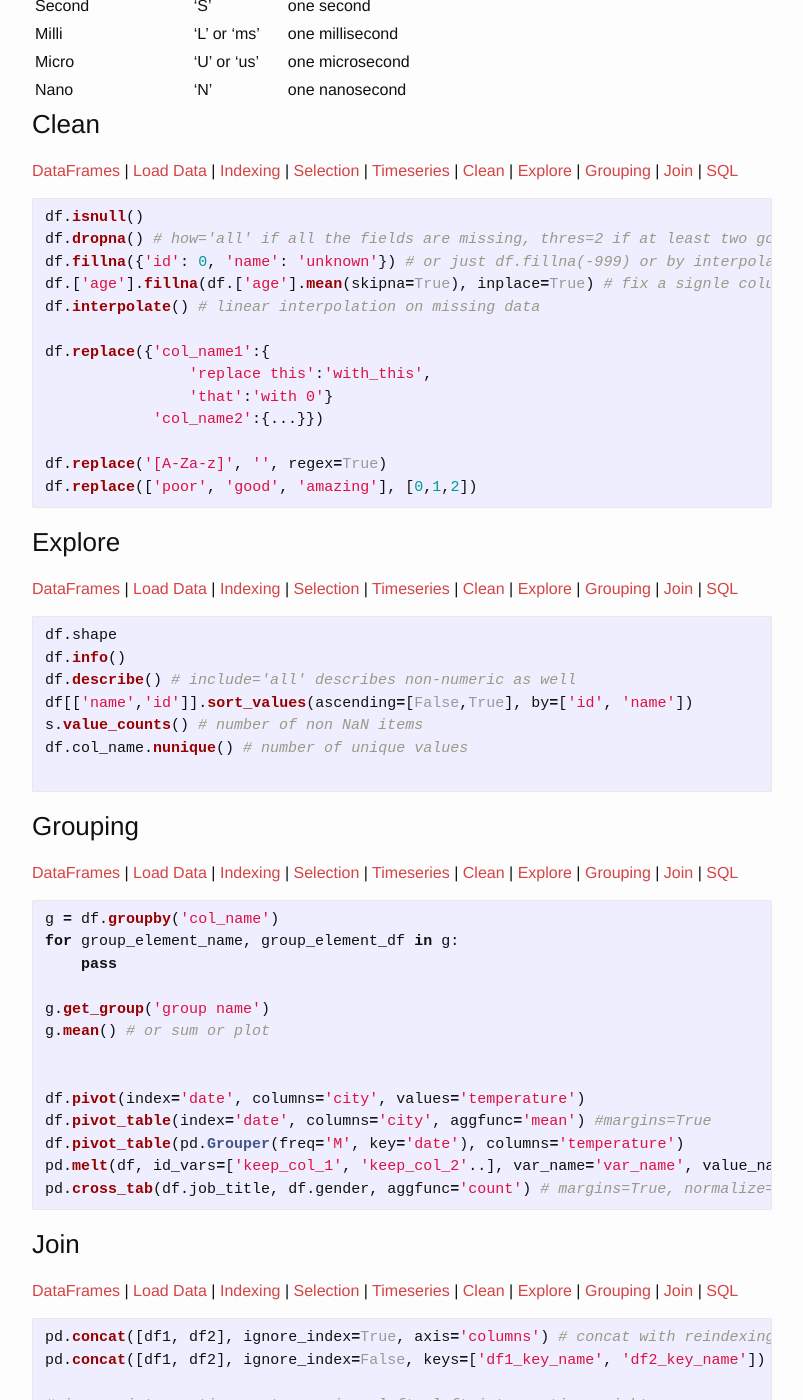
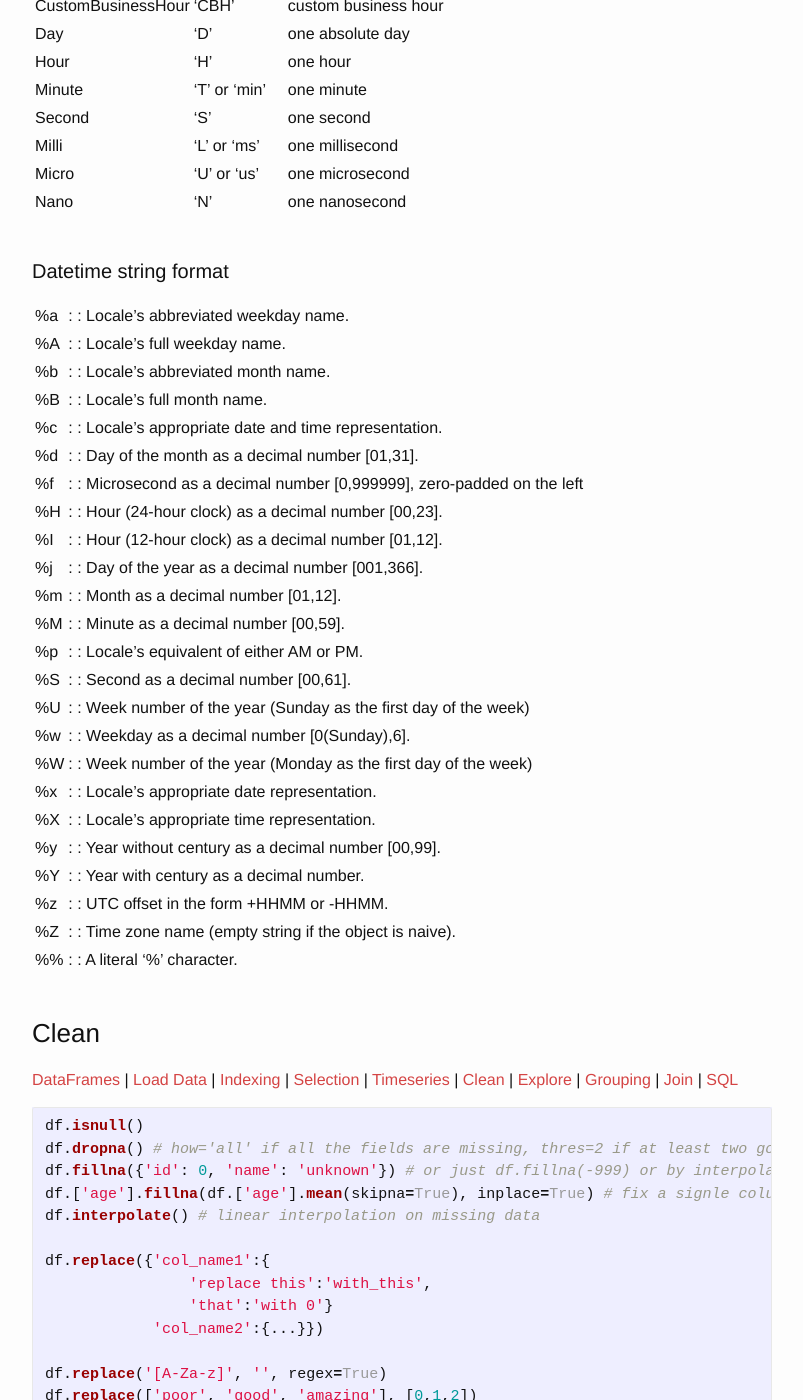
Before and after one commit to AndreaAmico/AndreaAmico.github.io, a Jekyll site: the page built from _posts/2019/2019-05-09-pandas_cheatsheet.md, in a window 1280 px wide and 1400 px high, scrolled down 2961 px. Shown: the whole window, without its empty margins (238-1041 px from the left). Built offline with Jekyll 4.4.1, drawn with Linux system fonts in a browser that asks for light colours; some of the changed text lies outside the part shown.

Commit message:
pandas updated

````diff
--- a/_posts/2019/2019-05-09-pandas_cheatsheet.md
+++ b/_posts/2019/2019-05-09-pandas_cheatsheet.md
@@ -96,8 +96,11 @@ df.loc['row_start':'row_end', 'col_start':'col_end']
 {% include _html/menu_pandas_.html %}
 ```python
 pd.read_csv('foo.csv', parse_dates=['year'])
-df.date = pd.to_datetime(df.date)
+df.date = pd.to_datetime(df.date) # format='%Y-%m-%d'
 df.resample('10AS') #resample every decade
+
+## if date is the index:
+df.loc[df.index.month == 1].mean() # get the average in Genuary
 
 # Fill up missing dates
 dt = df.date_range('01-01-2017', '01-11-2017')
@@ -125,6 +129,36 @@ Milli | 'L' or 'ms' | one millisecond
 Micro | 'U' or 'us' | one microsecond
 Nano | 'N' | one nanosecond
 
+<br>
+
+#### Datetime string format
+
+%a |  : : Locale’s abbreviated weekday name.
+%A |  : : Locale’s full weekday name.
+%b |  : : Locale’s abbreviated month name.
+%B |  : : Locale’s full month name.
+%c |  : : Locale’s appropriate date and time representation.
+%d |  : : Day of the month as a decimal number [01,31].
+%f |  : : Microsecond as a decimal number [0,999999], zero-padded on the left
+%H |  : : Hour (24-hour clock) as a decimal number [00,23].
+%I |  : : Hour (12-hour clock) as a decimal number [01,12].
+%j |  : : Day of the year as a decimal number [001,366].
+%m |  : : Month as a decimal number [01,12].
+%M |  : : Minute as a decimal number [00,59].
+%p |  : : Locale’s equivalent of either AM or PM.
+%S |  : : Second as a decimal number [00,61].
+%U |  : : Week number of the year (Sunday as the first day of the week)
+%w |  : : Weekday as a decimal number [0(Sunday),6].
+%W |  : : Week number of the year (Monday as the first day of the week)
+%x |  : : Locale’s appropriate date representation.
+%X |  : : Locale’s appropriate time representation.
+%y |  : : Year without century as a decimal number [00,99].
+%Y |  : : Year with century as a decimal number.
+%z |  : : UTC offset in the form +HHMM or -HHMM.
+%Z |  : : Time zone name (empty string if the object is naive).
+%% |  : : A literal '%' character.
+
+<br>
 
 ### Clean
 {% include _html/menu_pandas_.html %}
````
Also changed, not shown: other parts of _posts/2019/2019-05-09-pandas_cheatsheet.md (+1 -0 lines).
